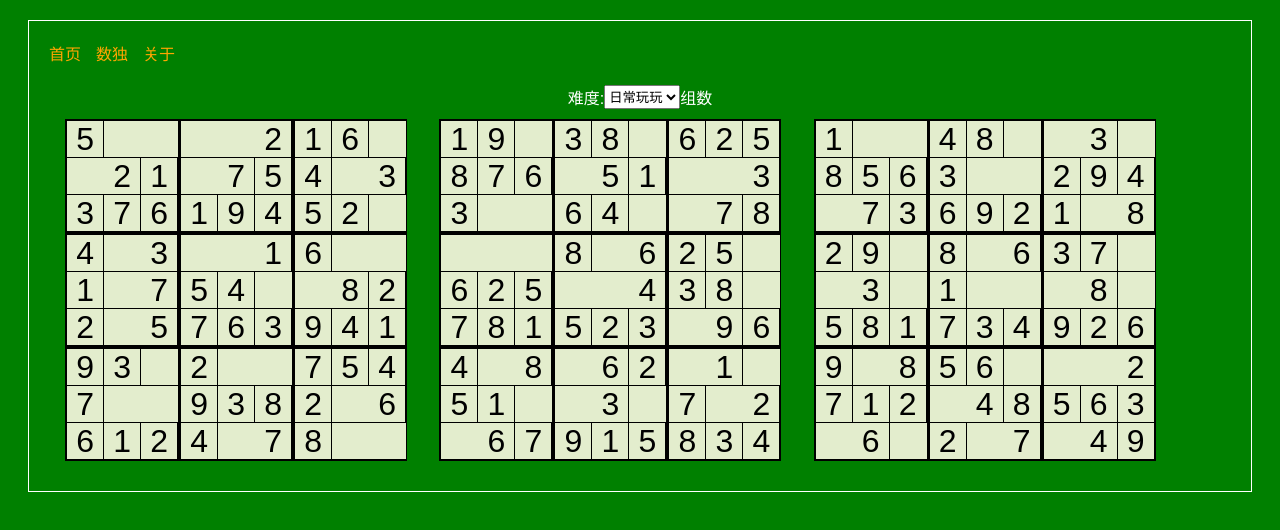
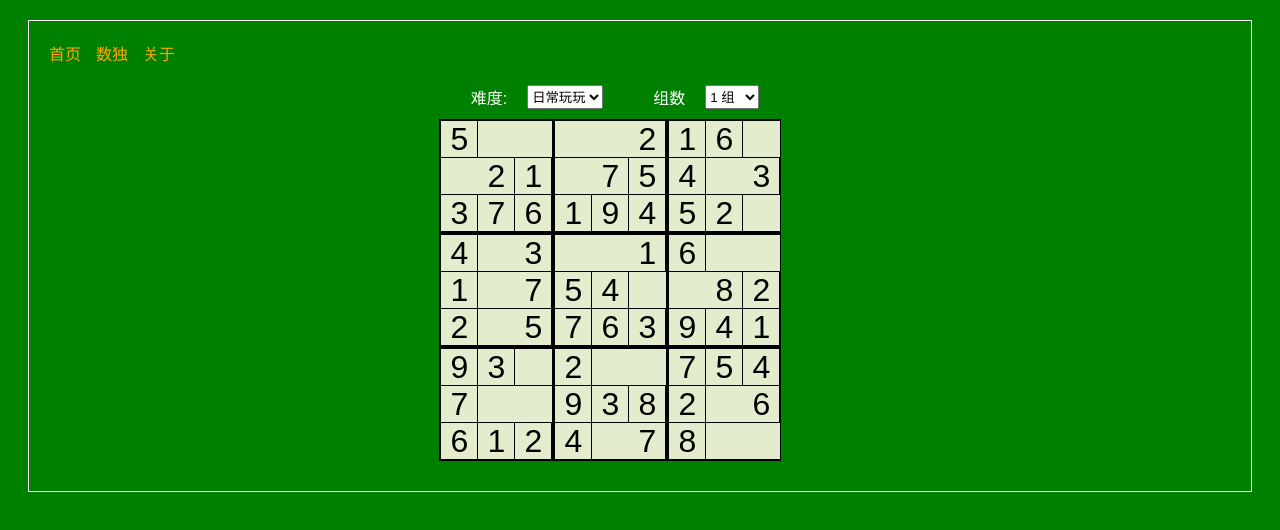
Before and after one commit to biztudio/nextbrain, a Next.js app: page /sudoku in a window 1280 px wide. Shown: the top 530 px of the page. Built offline with nearby package versions, Linux system fonts and the light colour scheme.

Commit message:
data binding.

```diff
--- a/components/Sudoku.js
+++ b/components/Sudoku.js
@@ -1,4 +1,5 @@
 import sudokukit from '../middleware/sudokukit';
+import React, { Component } from 'react';
 
 const getSudokuData = level => {
 
@@ -101,12 +102,17 @@ const renderSudoku = (level, keyrefer) => {
 };
 
 
-const SudokuComponent = (props) => {
+export default class SudokuComponent extends Component{
+    constructor(props){
+        super(props);
+    }
+
+    render () {
         let sudosuks = []
-    let count = (props.count||1);
+        let count = (this.props.count||1);
 
         for(let sindex = 0; sindex < count; sindex++)
-        sudosuks.push(<div key={sindex}>{renderSudoku(props.level, sindex)}</div>);
+            sudosuks.push(<div key={sindex}>{renderSudoku(this.props.level, sindex)}</div>);
 
         return (
             <div>
@@ -125,6 +131,7 @@ const SudokuComponent = (props) => {
             `}</style>
             </div>
         )
+    }
 };
 
-export default SudokuComponent;
+//export default SudokuComponent;
--- a/pages/sudoku.js
+++ b/pages/sudoku.js
@@ -1,35 +1,70 @@
 import Layout from '../components/Layout';
 import SudokuComponent from '../components/Sudoku';
+import React, { Component } from 'react';
 
+export default class Sudoku extends Component{
+    constructor(props) {
+        super(props);
+        this.state = {
+            level:3,
+            count:1
+        };
+        this.levelChangeHandleEvent = this.levelChangeHandleEvent.bind(this);
+        this.countChangeHandleEvent = this.countChangeHandleEvent.bind(this);
+    }
 
-const Sudoku = (props) => (
+    levelChangeHandleEvent(event){
+        this.setState({level:event.target.value});//NOTE: this is an async way. We can verify it in following consoles
+        //console.log(event.target.value)
+        //console.log(this.state.level);
+    }
 
-    <Layout title="Nextbrain - 数独">
+    countChangeHandleEvent(event){
+        this.setState({count:event.target.value});//NOTE: this is an async way.
+    }
+
+    render(){
+        let groupList = [];
+        for(let index = 1; index <= 12; index++){
+            groupList.push(<option value={index} key={index}>{index} 组</option>);
+        }
+        return ( <Layout title="Nextbrain - 数独">
 
                     <div className='settingbar'>
-            <label htmlFor = 'level'>难度:  </label>
-            <select name='level' defaultValue='3'>
+                        <label className='settinglabel' htmlFor = 'level'>难度:  </label>
+                        <select className='settinginput' name='level' value={this.state.level} onChange={this.levelChangeHandleEvent}>
                             <option value="2">入门秒杀</option>
                             <option value="3">日常玩玩</option>
                             <option value="4">刻意训练</option>
                             <option value="5">琢磨片刻</option>
-                <option value="6">偶然挑战</option>
+                            <option value="6">壮胆挑战</option>
                         </select>
-            <label >组数</label>
+                        <label className='settinglabel' htmlFor = 'sudokucount'>组数</label>
+                        <select className='settinginput' name='sudokucount' value={this.state.count} onChange={this.countChangeHandleEvent}>
+                            { groupList }
+                        </select>
                     </div>
 
-        <SudokuComponent level='3' count='3'/>
+                    <SudokuComponent level={this.state.level} count={this.state.count} />
 
                     <style jsx>{`
                         .settingbar{
                             display:flex;
                             justify-content:center;
+
+                        }
+                        .settinglabel{
+                            margin-right:20px;
+                        }
+                        .settinginput{
+                            margin-right:50px;
                         }
                     `}</style>
 
-    </Layout>
+                </Layout>);
 
-)
+    }
+}
 
 
 // getInitialProps works ONLY on page
@@ -44,4 +79,4 @@ Sudoku.getInitialProps = async function() {
 }
 */
 
-export default Sudoku;
+//export default Sudoku;
```
Lines whose indentation alone changed are shown as unchanged.
